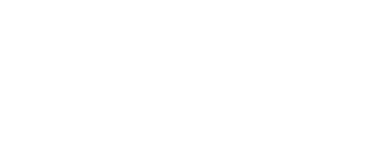
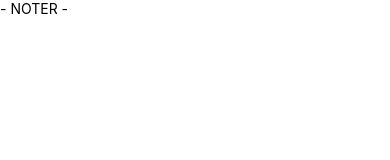
Before and after one commit to MiguelGarcia95/react-native-todolist, a React Native app: screen / in a window 390 px wide. Shown: the top 160 px of the page. Built offline with nearby package versions, Linux system fonts and the light colour scheme.

Commit message:
set up layout

```diff
--- a/app/components/Main.js
+++ b/app/components/Main.js
@@ -7,6 +7,9 @@
   render() {
     return (
       <View style={styles.container}>
+        <View style={styles.header}>
+          <Text style={styles.headerText}>- NOTER -</Text>
+        </View>
       </View>
     )
   }
@@ -14,6 +17,7 @@
 
 const styles = StyleSheet.create({
   container: {
+    flex: 1,
   },
 });
 
```
